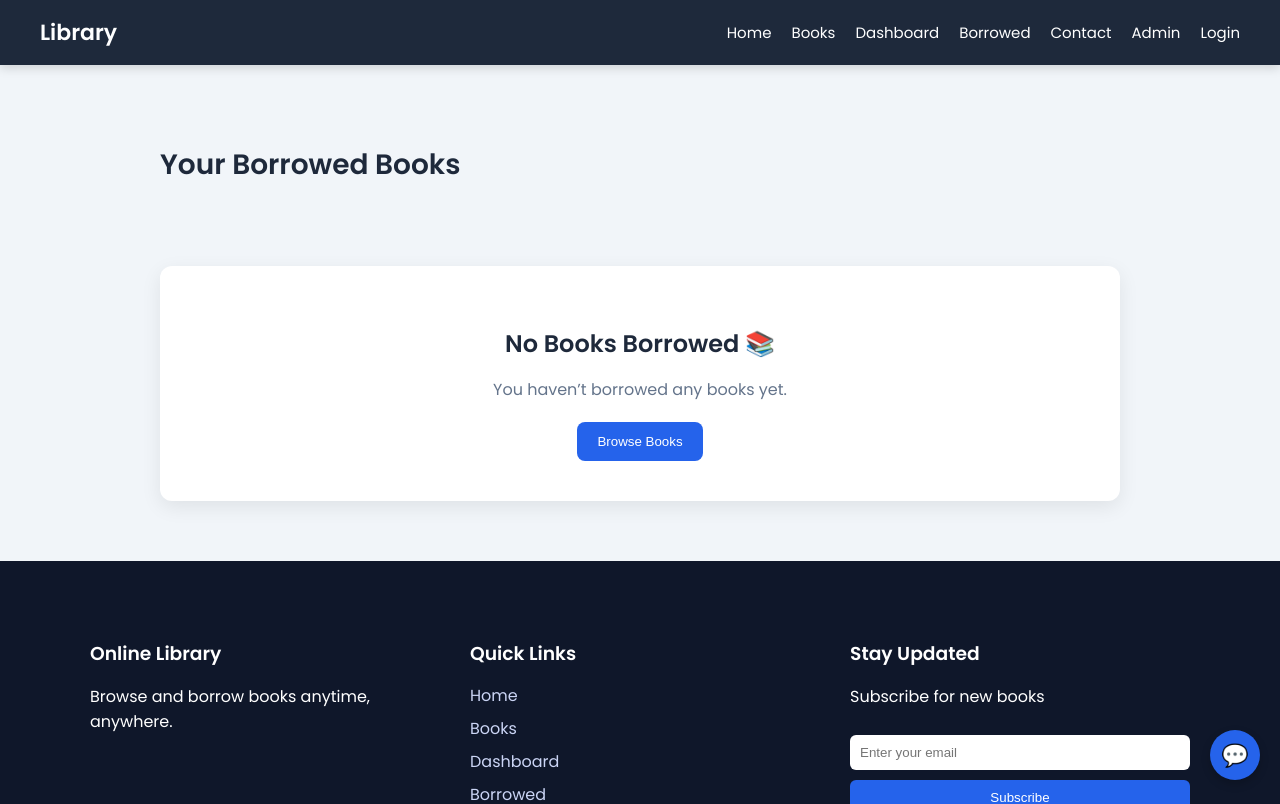
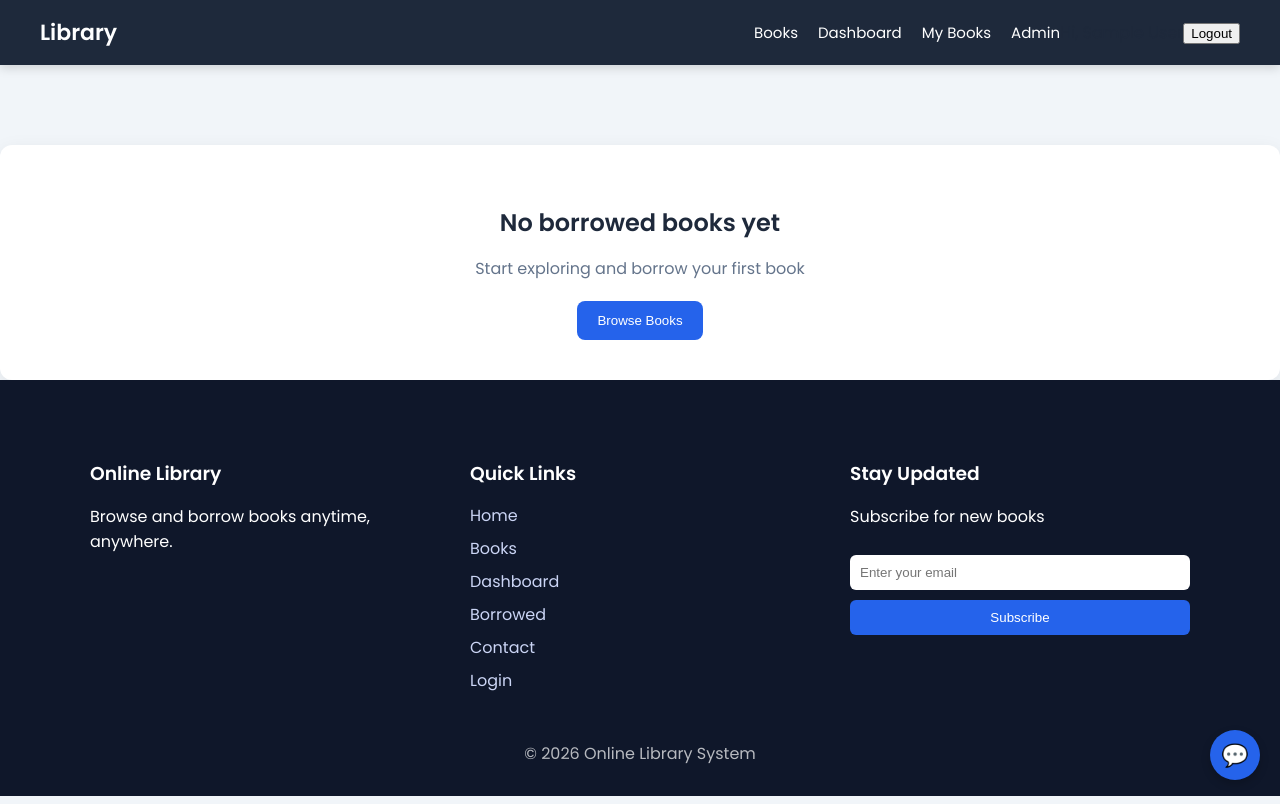
Before and after one commit to alhussainalshehhi/library, a React (Create React App) app in the folder client/: page /borrowed in a window 1280 px wide. Shown: the top 804 px of the page. Built offline with nearby package versions, Linux system fonts and the light colour scheme; sample sign-in values are in the browser's storage.

Commit message:
Fix BookDetails: API integration and borrow functionality

```diff
--- a/client/src/components/Navbar.js
+++ b/client/src/components/Navbar.js
@@ -1,23 +1,41 @@
-import { Link } from "react-router-dom";
+import { Link, useNavigate } from "react-router-dom";
 
 function Navbar() {
+  const navigate = useNavigate();
+  const user = JSON.parse(localStorage.getItem("user"));
+
+  const handleLogout = () => {
+    localStorage.removeItem("token");
+    localStorage.removeItem("user");
+    navigate("/login");
+  };
+
   return (
     <nav className="navbar">
-
-      <Link to="/" className="logo">
-        Library
-      </Link>
+      <Link to="/" className="logo">Library</Link>
 
       <div className="nav-links">
-        <Link to="/">Home</Link>
         <Link to="/books">Books</Link>
-        <Link to="/dashboard">Dashboard</Link>
-        <Link to="/borrowed">Borrowed</Link>
-        <Link to="/contact">Contact</Link>
-        <Link to="/admin">Admin</Link>
-        <Link to="/login">Login</Link>
+
+        {user && <Link to="/dashboard">Dashboard</Link>}
+        {user && <Link to="/borrowed">My Books</Link>}
+
+        {user && user.role === "admin" && (
+          <Link to="/admin">Admin</Link>
+        )}
+
+        {!user && <Link to="/login">Login</Link>}
+        {!user && <Link to="/signup">Signup</Link>}
+
+        {user && (
+          <>
+            <span className="nav-user">Hi, {user.name}</span>
+            <button onClick={handleLogout} className="logout-btn">
+              Logout
+            </button>
+          </>
+        )}
       </div>
-
     </nav>
   );
 }
--- a/client/src/pages/BookDetails.js
+++ b/client/src/pages/BookDetails.js
@@ -1,12 +1,10 @@
 import { useParams, useNavigate } from "react-router-dom";
-import { useState, useEffect, useContext } from "react";
-import { BorrowContext } from "../context/BorrowContext";
+import { useState, useEffect } from "react";
 import API from "../api";
 
 function BookDetails() {
   const { id } = useParams();
   const navigate = useNavigate();
-  const { borrowBook } = useContext(BorrowContext);
 
   const [books, setBooks] = useState([]);
   const [book, setBook] = useState(null);
@@ -17,10 +15,10 @@ function BookDetails() {
         const res = await API.get("/books");
         setBooks(res.data);
 
-        const foundBook = res.data.find((b) => b._id === id);
-        setBook(foundBook);
-      } catch (err) {
-        console.log(err);
+        const found = res.data.find((b) => b._id === id);
+        setBook(found);
+      } catch {
+        console.log("Error fetching book");
       }
     };
 
@@ -30,36 +28,38 @@ function BookDetails() {
   if (!book) return <h2>Loading...</h2>;
 
   const currentIndex = books.findIndex((b) => b._id === id);
-
   const prevBook = books[currentIndex - 1];
   const nextBook = books[currentIndex + 1];
 
-  const handleBorrow = () => {
-    borrowBook(book);
+  const handleBorrow = async () => {
+    try {
+      await API.post("/borrow", { bookId: book._id });
+      alert("Book borrowed successfully");
+    } catch {
+      alert("Already borrowed");
+    }
   };
 
   return (
     <div className="page book-details">
 
-      {/* BACK */}
       <div className="top-bar">
         <button onClick={() => navigate(-1)} className="back-btn">
           ← Back
         </button>
       </div>
 
-      {/* CONTENT */}
       <div className="book-content">
         <img src={book.image} alt={book.title} />
 
         <div className="book-info">
           <h1>{book.title}</h1>
 
-          <p className="author">
+          <p>
             <strong>Author:</strong> {book.author}
           </p>
 
-          <p className="description">{book.description}</p>
+          <p>{book.description}</p>
 
           <button className="borrow-btn" onClick={handleBorrow}>
             Borrow Book
@@ -67,9 +67,7 @@ function BookDetails() {
         </div>
       </div>
 
-      {/* NAVIGATION */}
       <div className="book-navigation">
-
         {prevBook && (
           <button
             className="nav-btn left"
@@ -87,7 +85,6 @@ function BookDetails() {
             {nextBook.title} →
           </button>
         )}
-
       </div>
 
     </div>
--- a/client/src/pages/BorrowedBooks.js
+++ b/client/src/pages/BorrowedBooks.js
@@ -1,30 +1,24 @@
 import { useContext } from "react";
+import { useNavigate } from "react-router-dom";
 import { BorrowContext } from "../context/BorrowContext";
 
 function BorrowedBooks() {
-  const { borrowedBooks, returnBook } = useContext(BorrowContext);
+  const { borrowedBooks } = useContext(BorrowContext);
+  const navigate = useNavigate();
 
   return (
-    <div className="page borrowed-page">
-      <h1>Your Borrowed Books</h1>
+    <div className="page borrowed-list">
 
       {borrowedBooks.length === 0 ? (
         <div className="empty-state">
-          <h2>No Books Borrowed 📚</h2>
-          <p>You haven’t borrowed any books yet.</p>
-
-          <button onClick={() => (window.location.href = "/books")}>
+          <h2>No borrowed books yet</h2>
+          <p>Start exploring and borrow your first book</p>
+          <button onClick={() => navigate("/books")}>
             Browse Books
           </button>
         </div>
       ) : (
-        <div className="borrowed-list">
-          {borrowedBooks.map((book) => {
-            const [day, month, year] = book.returnDate.split("/");
-            const returnDateObj = new Date(`${year}-${month}-${day}`);
-            const isOverdue = returnDateObj < new Date();
-
-            return (
+        borrowedBooks.map((book) => (
           <div key={book.id} className="borrowed-item">
             <img src={book.image} alt={book.title} />
 
@@ -33,25 +27,12 @@ function BorrowedBooks() {
               <p>{book.author}</p>
 
               <p className="date">Borrowed: {book.borrowedAt}</p>
+              <p className="date">Return by: {book.returnDate}</p>
+            </div>
+          </div>
+        ))
+      )}
 
-                  <p className="date">Return by: {book.returnDate}</p>
-
-                  <p className={isOverdue ? "overdue" : "active"}>
-                    {isOverdue ? "Overdue" : "Active"}
-                  </p>
-                </div>
-
-                <button
-                  className="return-btn"
-                  onClick={() => returnBook(book.id)}
-                >
-                  Return
-                </button>
-              </div>
-            );
-          })}
-        </div>
-      )}
     </div>
   );
 }
--- a/client/src/pages/Login.js
+++ b/client/src/pages/Login.js
@@ -8,8 +8,7 @@ function Login() {
   const navigate = useNavigate();
 
   useEffect(() => {
-    const user = localStorage.getItem("user");
-    if (user) {
+    if (localStorage.getItem("token")) {
       navigate("/dashboard");
     }
   }, [navigate]);
@@ -23,31 +22,27 @@ function Login() {
       localStorage.setItem("token", res.data.token);
       localStorage.setItem("user", JSON.stringify(res.data.user));
 
-      alert("Login successful ✅");
       navigate("/dashboard");
-
-    } catch (err) {
-      alert("Invalid email or password ❌");
+    } catch {
+      alert("Invalid credentials");
     }
   };
 
   return (
     <div className="page auth-page">
       <div className="auth-card">
-        <h1>Welcome Back</h1>
+        <h1>Login</h1>
 
         <form onSubmit={handleLogin}>
           <input
             type="email"
             placeholder="Email"
-            value={email}
             onChange={(e) => setEmail(e.target.value)}
           />
 
           <input
             type="password"
             placeholder="Password"
-            value={password}
             onChange={(e) => setPassword(e.target.value)}
           />
 
@@ -55,7 +50,7 @@ function Login() {
         </form>
 
         <p>
-          Don’t have an account? <Link to="/signup">Signup</Link>
+          No account? <Link to="/signup">Signup</Link>
         </p>
       </div>
     </div>
--- a/client/src/pages/Signup.js
+++ b/client/src/pages/Signup.js
@@ -16,42 +16,47 @@ function Signup() {
 
     try {
       await API.post("/auth/register", form);
-
-      alert("Account created successfully 🎉 Please login");
+      alert("Account created. Please login.");
       navigate("/login");
-    } catch (err) {
-      alert("User already exists ❌");
+    } catch {
+      alert("Signup failed");
     }
   };
 
   return (
     <div className="page auth-page">
       <div className="auth-card">
-        <h1>Create Account</h1>
+        <h1>Signup</h1>
 
         <form onSubmit={handleSignup}>
           <input
             placeholder="Name"
-            onChange={(e) => setForm({ ...form, name: e.target.value })}
+            onChange={(e) =>
+              setForm({ ...form, name: e.target.value })
+            }
           />
 
           <input
             type="email"
             placeholder="Email"
-            onChange={(e) => setForm({ ...form, email: e.target.value })}
+            onChange={(e) =>
+              setForm({ ...form, email: e.target.value })
+            }
           />
 
           <input
             type="password"
             placeholder="Password"
-            onChange={(e) => setForm({ ...form, password: e.target.value })}
+            onChange={(e) =>
+              setForm({ ...form, password: e.target.value })
+            }
           />
 
           <button type="submit">Signup</button>
         </form>
 
         <p>
-          Already have an account? <Link to="/login">Login</Link>
+          Already have account? <Link to="/login">Login</Link>
         </p>
       </div>
     </div>
```
Lines whose indentation alone changed are shown as unchanged.
